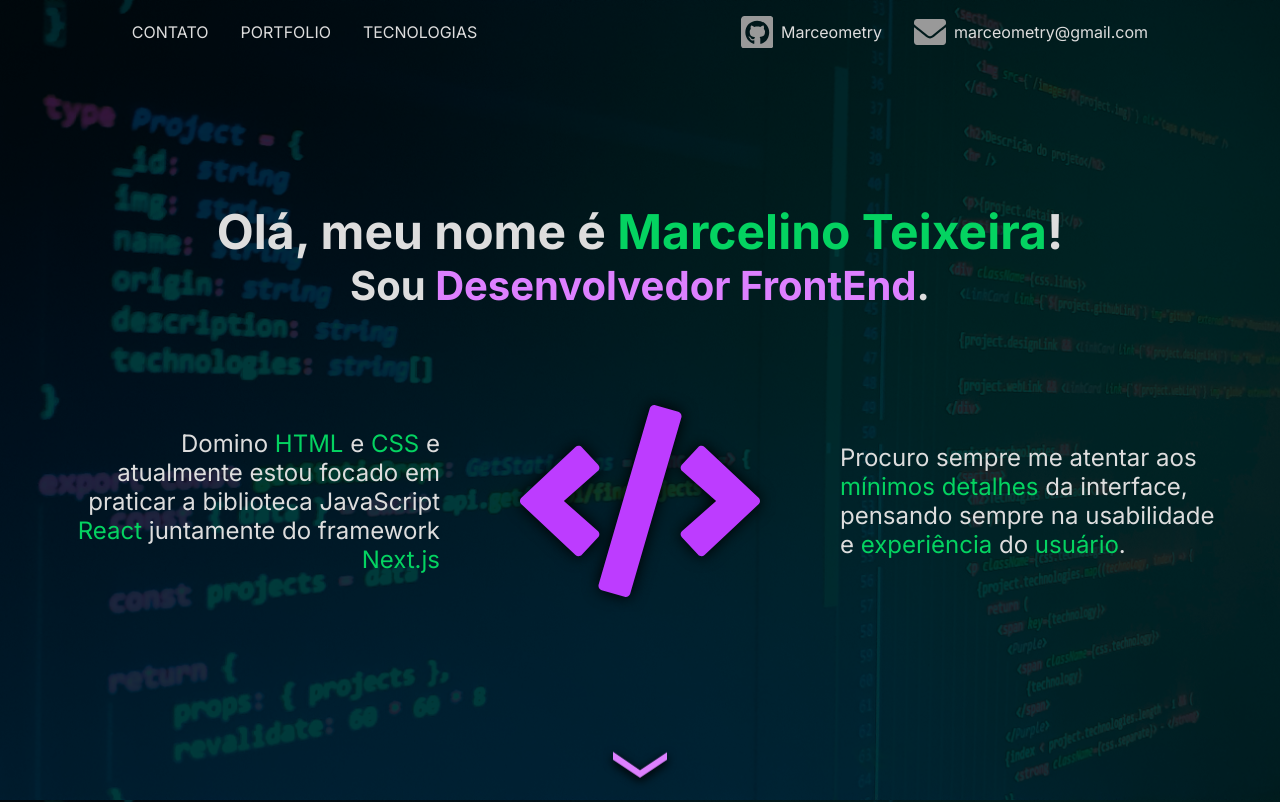
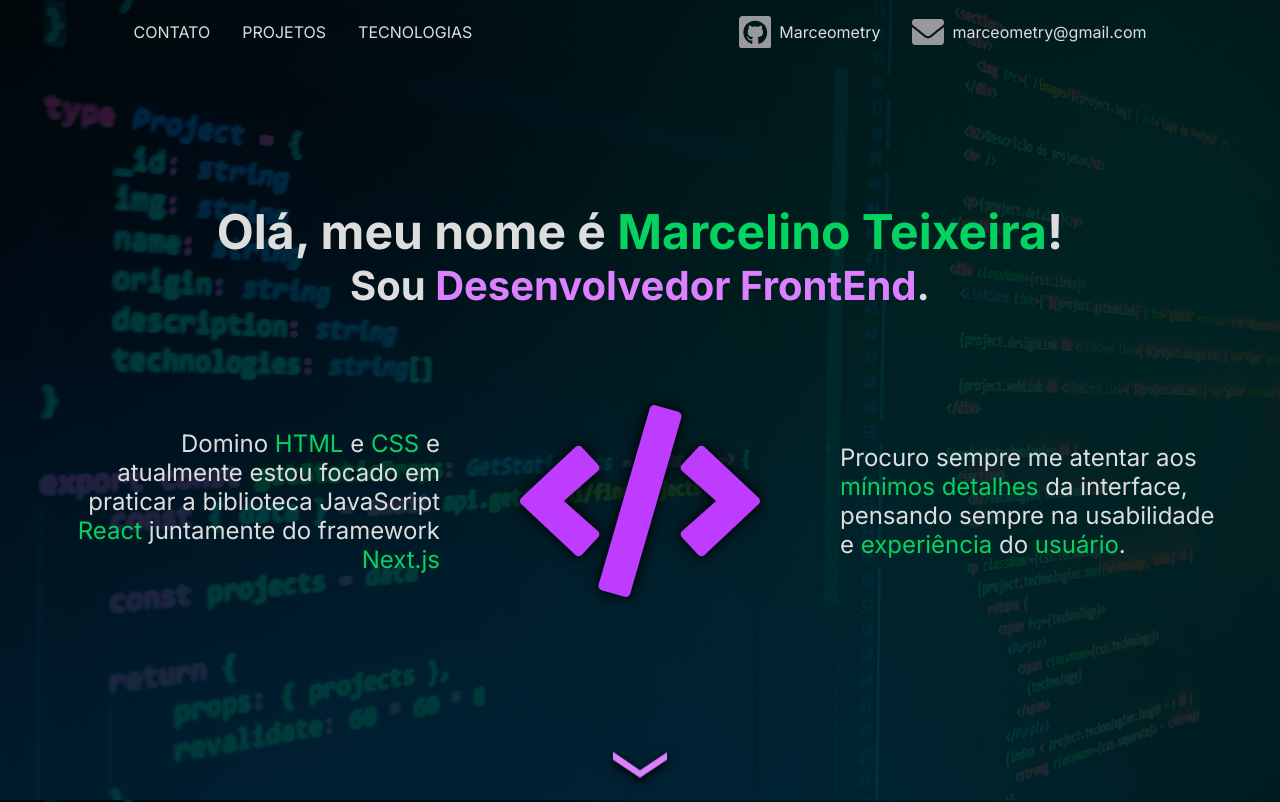
Before and after one commit to Marceometry/portfolio-2.0, a Next.js app: page / in a window 1280 px wide. Shown: the top 802 px of the page. Built offline with nearby package versions, Linux system fonts and the light colour scheme.

Commit message:
Create portfolio route

```diff
--- a/src/components/Navbar.tsx
+++ b/src/components/Navbar.tsx
@@ -12,7 +12,7 @@ export default function Navbar() {
                 {router.pathname === '/' ? (
                     <>
                     <LinkScroll to='footer' smooth={true}><li>CONTATO</li></LinkScroll>
-                    <LinkScroll to='projects' smooth={true}><li>PORTFOLIO</li></LinkScroll>
+                    <LinkScroll to='projects' smooth={true}><li>PROJETOS</li></LinkScroll>
                     <LinkScroll to='technologies' smooth={true}><li>TECNOLOGIAS</li></LinkScroll>
                     </>
                 ) : router.pathname === '/portfolio' ? (
```
